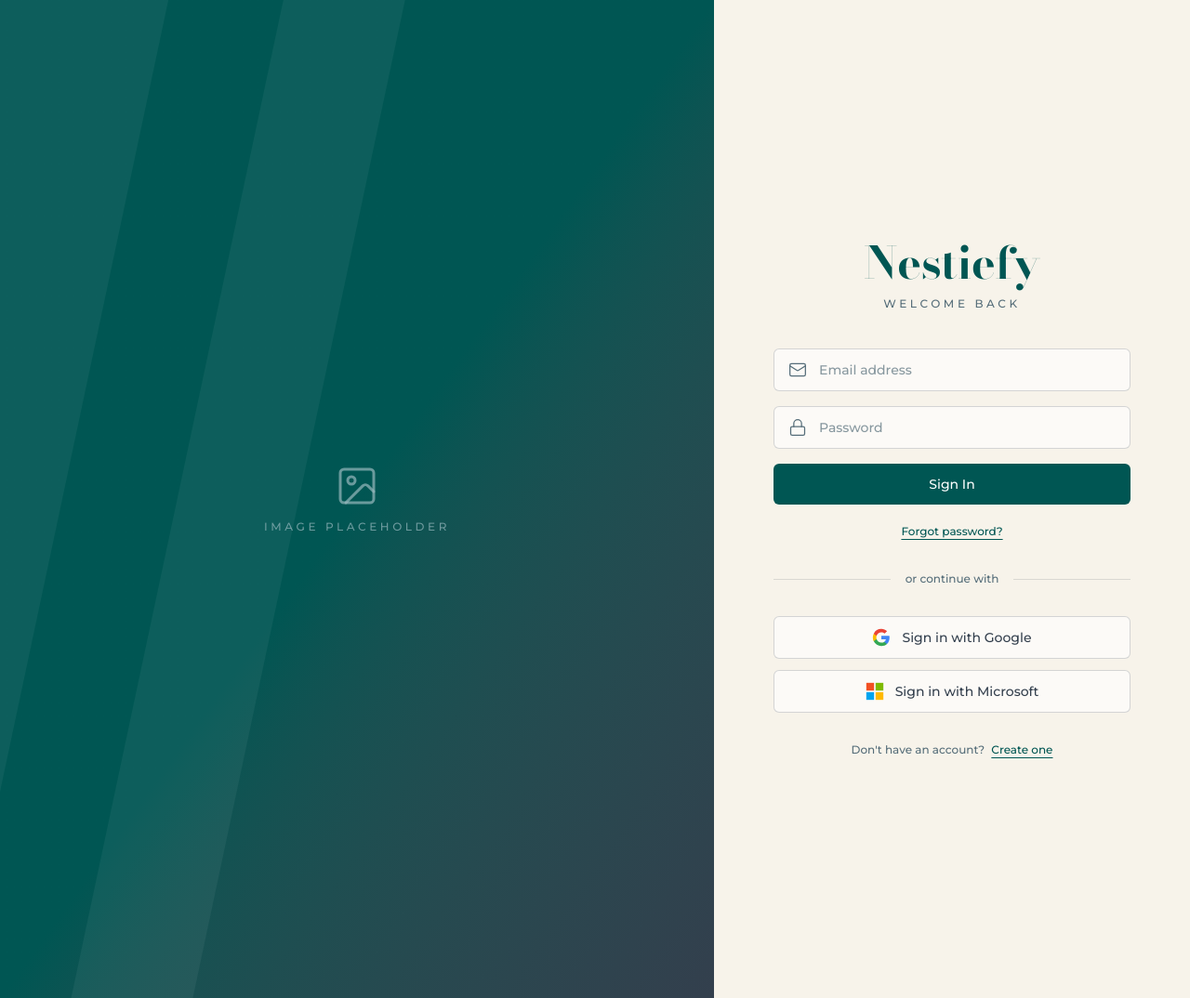
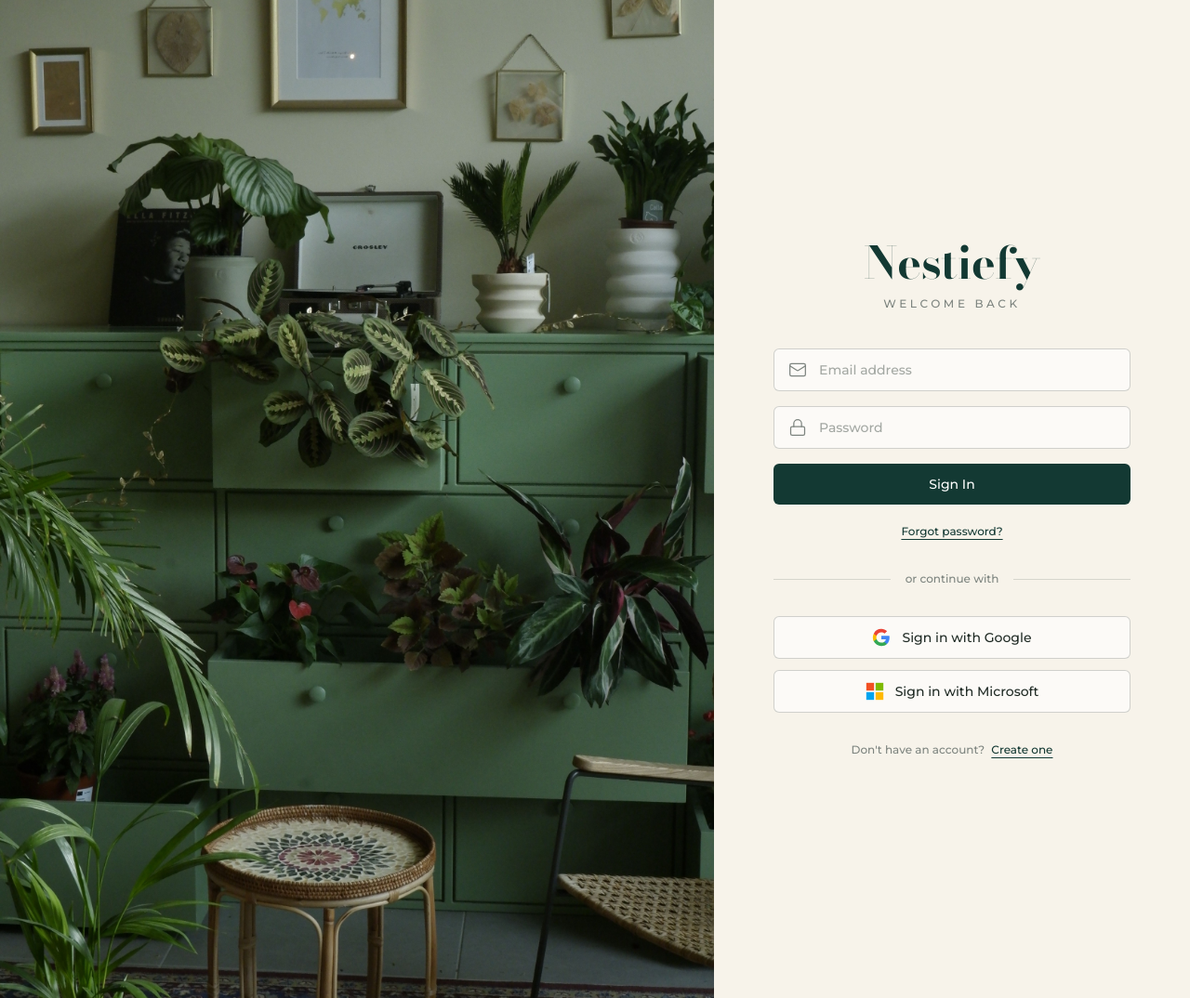
Before and after one commit to ElPma-code/KI_Enkripsi-Simetris, a Flask app: page /login in a window 1280 px wide. Shown: the whole page at 93% size. Run offline with Flask 3, Linux system fonts and the light colour scheme.

Commit message:
Add login page image

```diff
--- a/templates/login.html
+++ b/templates/login.html
@@ -13,15 +13,16 @@
   <!-- Tailwind CSS (CDN, tanpa build) -->
   <script src="https://cdn.jsdelivr.net/npm/@tailwindcss/browser@4"></script>
 
-  <!-- Warna & font dari design.md (sama dengan index.html) -->
+  <!-- Warna & font (palette sama dengan dashboard.html) -->
   <style type="text/tailwindcss">
     @theme {
       --color-cream: #F7F3EA;
-      --color-primary: #005653;
-      --color-gold: #B39957;
-      --color-sage: #97B8BD;
-      --color-muted: #556D79;
-      --color-ink: #333F4D;
+      --color-primary: #133933;
+      --color-primary-hover: #1F4B42;
+      --color-gold: #C9A45C;
+      --color-sage: #B7C9BC;
+      --color-muted: #7D847F;
+      --color-ink: #1F2A24;
       --font-heading: "Bodoni Moda", serif;
       --font-body: "Montserrat", sans-serif;
     }
@@ -31,24 +32,13 @@
 
   <div class="flex min-h-screen">
 
-    <!-- ==================== KIRI: GAMBAR (placeholder) ==================== -->
+    <!-- ==================== KIRI: GAMBAR ==================== -->
     <!-- Disembunyikan di layar kecil, muncul mulai ukuran laptop (lg) -->
+    <!-- Gambar disimpan di: static/asset/login.jpg -->
     <div class="relative hidden overflow-hidden bg-primary lg:block lg:w-3/5">
-
-      <!-- Ganti placeholder di bawah dengan gambar asli, contoh:
-           <img src="assets/login.jpg" alt="" class="absolute inset-0 h-full w-full object-cover"> -->
-
-      <!-- Placeholder: gradasi hijau + garis cahaya miring -->
-      <div class="absolute inset-0 bg-gradient-to-br from-primary via-primary to-ink"></div>
-      <div class="absolute -left-1/4 -top-1/4 h-[150%] w-1/3 rotate-12 bg-white/5"></div>
-      <div class="absolute left-1/4 -top-1/4 h-[150%] w-1/6 rotate-12 bg-white/5"></div>
-
-      <div class="absolute inset-0 flex flex-col items-center justify-center gap-3 text-sage/70">
-        <svg class="h-12 w-12" viewBox="0 0 24 24" fill="none" stroke="currentColor" stroke-width="1.5" stroke-linecap="round" stroke-linejoin="round">
-          <rect x="3" y="3" width="18" height="18" rx="2"/><circle cx="9" cy="9" r="2"/><path d="m21 15-3.09-3.09a2 2 0 0 0-2.82 0L6 21"/>
-        </svg>
-        <p class="text-xs uppercase tracking-[0.3em]">Image Placeholder</p>
-      </div>
+      <img src="{{ url_for('static', filename='assets/login.jpg') }}"
+           alt="Interior kamar sewa"
+           class="absolute inset-0 h-full w-full object-cover">
     </div>
 
     <!-- ==================== KANAN: FORM LOGIN ==================== -->
```
Also changed, not shown: static/assets/login.jpg (added).
